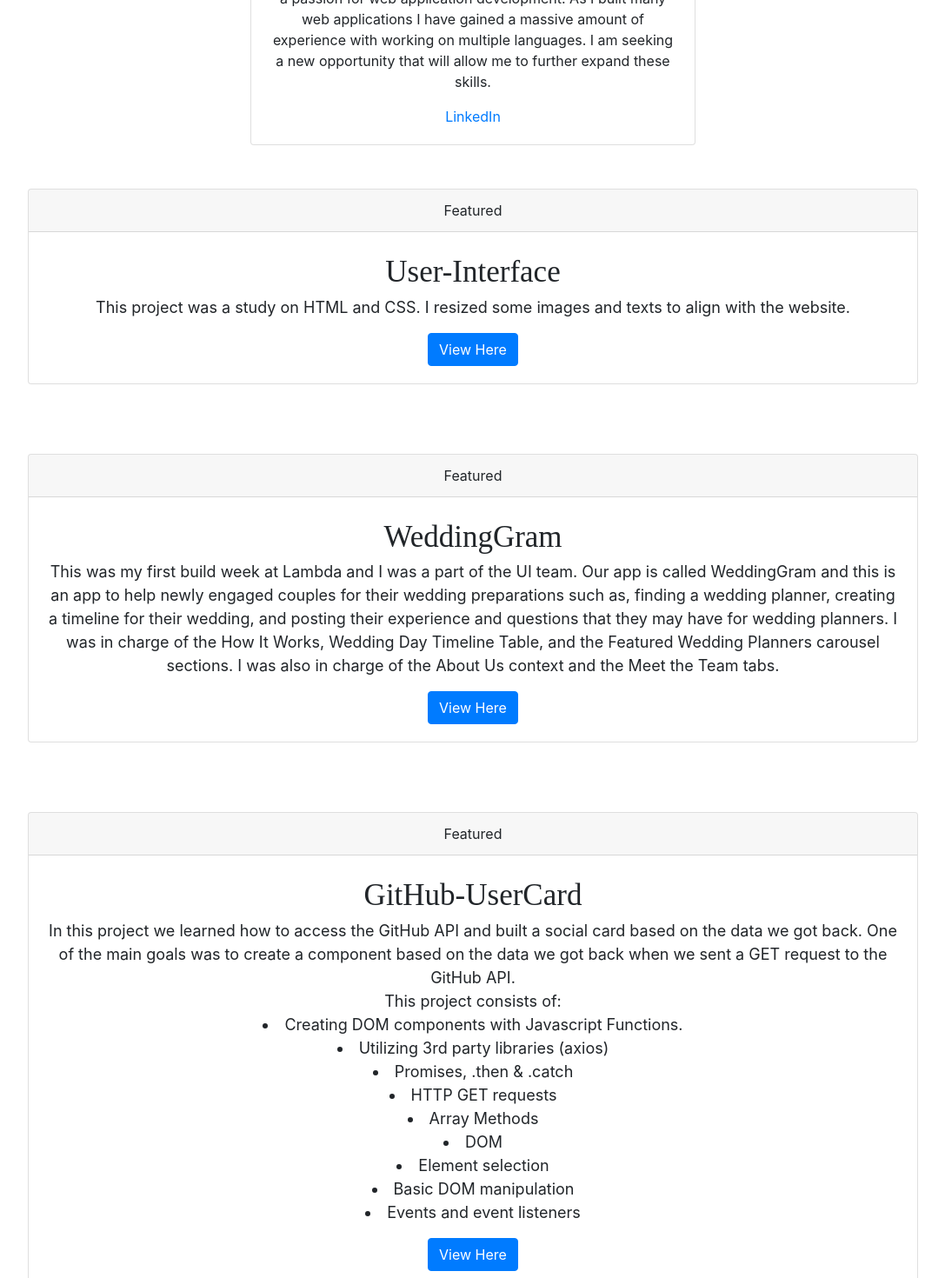
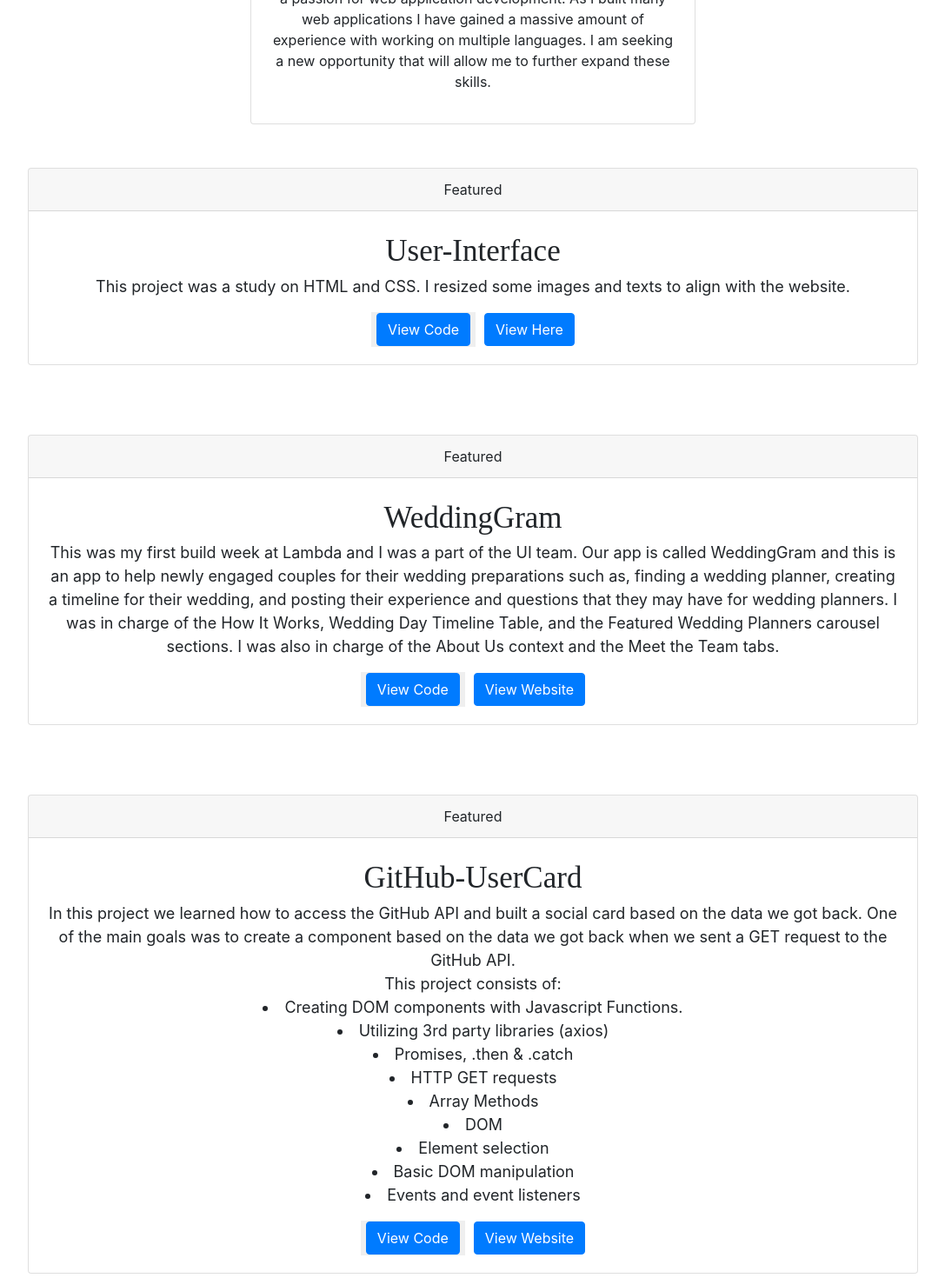
Before and after one commit to AlexisPanyathong/AlexisP-Portfolio, a React (Create React App) app: page / in a window 1280 px wide. Shown: the part 400-1870 px from the top of the page at 87% size, without its empty margins (96-1183 px from the left). Built offline with nearby package versions, Linux system fonts and the light colour scheme.

Commit message:
Progress:
I added buttons to view websites for each project. And adjusted the spacing on the buttons.

```diff
--- a/public/index.html
+++ b/public/index.html
@@ -2,19 +2,19 @@
 <html lang="en">
   <head>
     <meta charset="utf-8" />
-    <link rel="icon" href="%PUBLIC_URL%/favicon.ico" />
+    <link rel="icon" href="/imgs/IMG_9272-WM-resize.jpg" />
     <meta name="viewport" content="width=device-width, initial-scale=1" />
     <meta name="theme-color" content="#000000" />
     <meta
       name="description"
       content="Web site created using create-react-app"
     />
-    <link rel="apple-touch-icon" href="%PUBLIC_URL%/logo192.png" />
+     <link rel="apple-touch-icon" href="%PUBLIC_URL%/logo192.png" />
     <!--
       manifest.json provides metadata used when your web app is installed on a
       user's mobile device or desktop. See https://developers.google.com/web/fundamentals/web-app-manifest/
     -->
-    <link rel="manifest" href="%PUBLIC_URL%/manifest.json" />
+     <link rel="manifest" href="%PUBLIC_URL%/manifest.json" />
     <!--
       Notice the use of %PUBLIC_URL% in the tags above.
       It will be replaced with the URL of the `public` folder during the build.
@@ -24,7 +24,7 @@
       work correctly both with client-side routing and a non-root public URL.
       Learn how to configure a non-root public URL by running `npm run build`.
     -->
-    <title>React App</title>
+    <title>AlexisP Portfolio</title>
   </head>
   <body>
     <noscript>You need to enable JavaScript to run this app.</noscript>
--- a/src/components/StyledWidgets.js
+++ b/src/components/StyledWidgets.js
@@ -113,3 +113,9 @@ export const HeaderTwo = styled.header`
     font-size: 35px;
     font-family: Lato regular;
 `;
+
+// Button One
+export const ButtonOne = styled.button`
+    margin-right: 10px;
+    border: none;
+`;
--- a/src/components/WelcomePage.js
+++ b/src/components/WelcomePage.js
@@ -5,7 +5,7 @@ import { SocialIcon } from 'react-social-icons';
 
 
 //Styled Components
-import { IMG, Icons, CardOne, CardTwo, CardThree, CardFour, CardFive, CardSix, HeaderOne, HeaderTwo, MainContext, Title } from './StyledWidgets';
+import { IMG, Icons, CardOne, CardTwo, CardThree, CardFour, CardFive, CardSix, HeaderOne, HeaderTwo, MainContext, Title, ButtonOne } from './StyledWidgets';
 
 const WelcomePage = () => {
 
@@ -24,7 +24,7 @@ const WelcomePage = () => {
                         <p>
                         Highly determined, motivated Full Stack Web Developer with a passion for web application development. As I built many web applications I have gained a massive amount of experience with working on multiple languages. I am seeking a new opportunity that will allow me to further expand these skills.
                         </p>
-                        <a href="https://www.linkedin.com/in/alexis-panyathong" target="_blank">LinkedIn</a>
+
                     </Card.Body>
                 </MainContext>
                 </Card>
@@ -38,6 +38,12 @@ const WelcomePage = () => {
                         <p>
                         This project was a study on HTML and CSS. I resized some images and texts to align with the website.
                         </p>
+
+                        <ButtonOne>
+                            <Button variant="primary" href="https://github.com/AlexisPanyathong/User-Interface" target="_blank">View Code</Button>
+                        </ButtonOne>
+
+                        {/* Need help on deploying this project. */}
                         <Button variant="primary" href="https://github.com/AlexisPanyathong/User-Interface" target="_blank">View Here</Button>
                     </Card.Body>
                     {/* <Card.Footer className="text-muted">2 days ago</Card.Footer> */}
@@ -52,7 +58,12 @@ const WelcomePage = () => {
                             <p>
                                 This was my first build week at Lambda and I was a part of the UI team. Our app is called WeddingGram and this is an app to help newly engaged couples for their wedding preparations such as, finding a wedding planner, creating a timeline for their wedding, and posting their experience and questions that they may have for wedding planners. I was in charge of the How It Works, Wedding Day Timeline Table, and the Featured Wedding Planners carousel sections. I was also in charge of the About Us context and the Meet the Team tabs.
                             </p>
-                            <Button variant="primary" href="https://github.com/buildweek-weddingportfolio/User-Interface" target="_blank">View Here</Button>
+
+                            <ButtonOne>
+                                <Button variant="primary" href="https://github.com/buildweek-weddingportfolio/User-Interface" target="_blank">View Code</Button>
+                            </ButtonOne>
+
+                            <Button variant="primary" href="https://w3dding-gram.netlify.com" target="_blank">View Website</Button>
                         </Card.Body>
                         {/* <Card.Footer className="text-muted">2 days ago</Card.Footer> */}
                 </Card>
@@ -77,7 +88,12 @@ const WelcomePage = () => {
                             <li>Events and event listeners</li>
 
                             </p>
-                            <Button variant="primary" href="https://github.com/AlexisPanyathong/github-usercard" target="_blank">View Here</Button>
+
+                            <ButtonOne>
+                                <Button variant="primary" href="https://github.com/AlexisPanyathong/React-Github-User-Card" target="_blank">View Code</Button>
+                            </ButtonOne>
+
+                            <Button variant="primary" href="https://alexisp-github-usercard.netlify.com/" target="_blank">View Website</Button>
                         </Card.Body>
                         {/* <Card.Footer className="text-muted">2 days ago</Card.Footer> */}
                 </Card>
@@ -132,7 +148,14 @@ const WelcomePage = () => {
                             <p>
                                 I built an interactive Multi-User Dungeon (MUD) client and server with a small group. I chose to work in the Front End side by creating the Registration, Login, and NavBar components that connects to the back end that we used. I also did some UI design for the Welcome Page and NavBar. I used React and JavaScript throughout the project.
                             </p>
-                            <Button variant="primary" href="https://github.com/build-week-mud/MUD-FE" target="_blank">View Here</Button>
+
+                            <ButtonOne>
+                                <Button variant="primary" href="https://github.com/build-week-mud/MUD-FE" target="_blank">View Code</Button>
+                            </ButtonOne>
+
+                            <Button variant="primary" href="https://dungeon-of-the-haunted-forest.netlify.com/" target="_blank">View Here</Button>
+
+
                         </Card.Body>
                         {/* <Card.Footer className="text-muted">2 days ago</Card.Footer> */}
                 </Card>
@@ -142,6 +165,7 @@ const WelcomePage = () => {
                 <Icons>
                     <SocialIcon url="https://twitter.com/Alex_Panyathong" style={{ height: 40, width: 70 }} target="_blank"/>
                     <SocialIcon url="mailto:alexispanyathong@gmail.com?subject=here" style={{ height: 40, width: 70 }} fgColor="#FF0505" bgColor="#4E4E4E" target="_blank"/>
+                    <SocialIcon url="https://www.linkedin.com/in/alexis-panyathong/" style={{ height: 40, width: 70 }} fgColor="#FFFFFF" bgColor="#0e76a8" target="_blank"/>
                 </Icons>
 
             </footer>
```
